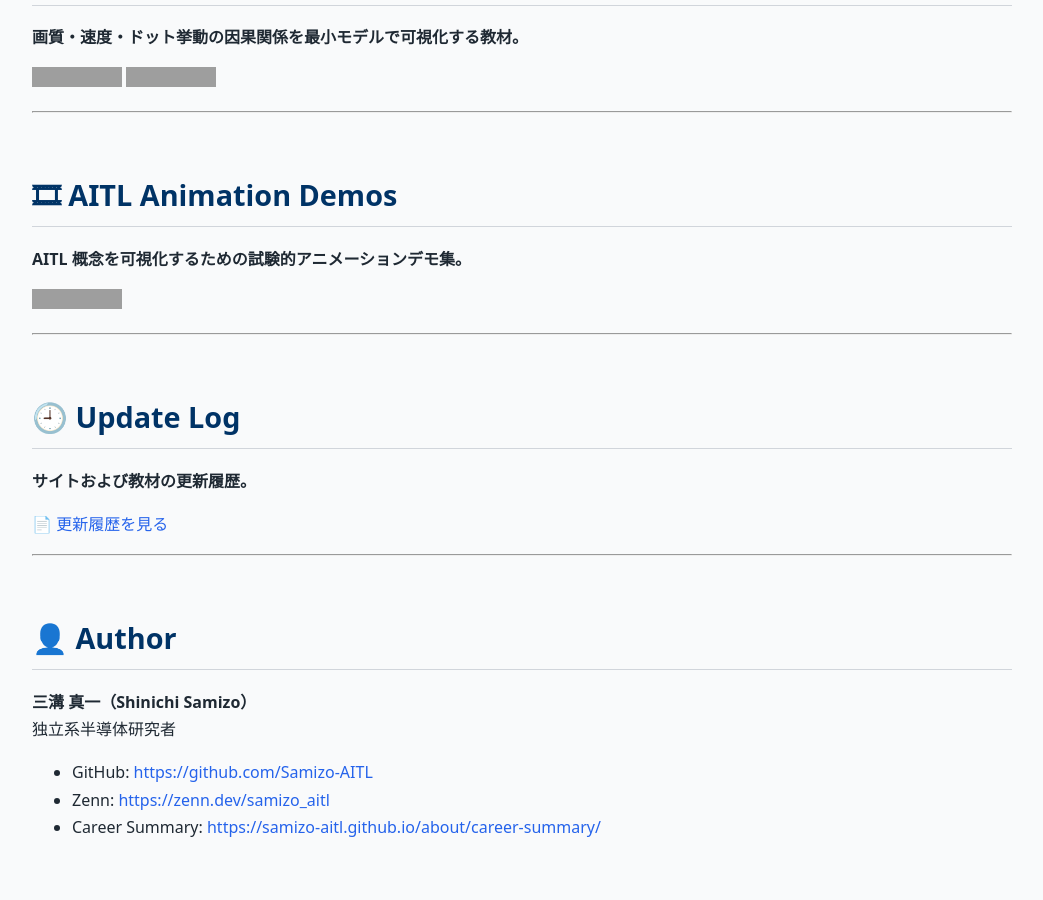
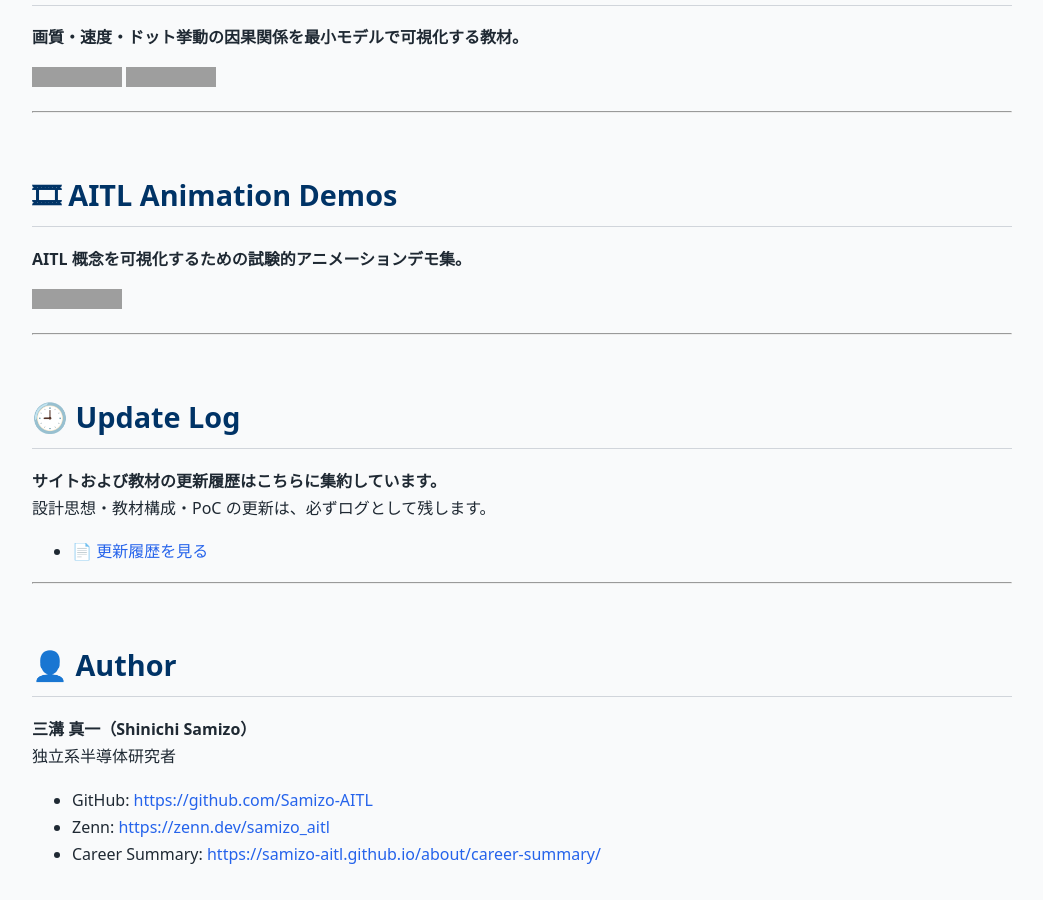
Before and after one commit to Samizo-AITL/Samizo-AITL.github.io, a Jekyll site: the page built from index.md, in a window 1280 px wide and 900 px high, scrolled down 4590 px. Shown: the whole window, without its empty margins (118-1161 px from the left). Built offline with Jekyll 4.4.1, drawn with Linux system fonts in a browser that asks for light colours; before the commit the page ends 5463 px from its top, so only the background shows below that; grey boxes are pictures that could not be loaded.

Commit message:
Update index.md

```diff
--- a/index.md
+++ b/index.md
@@ -193,9 +193,11 @@
 ---
 
 # 🕘 Update Log
-**サイトおよび教材の更新履歴。**
 
-[📄 更新履歴を見る](https://samizo-aitl.github.io/about/update/)
+**サイトおよび教材の更新履歴はこちらに集約しています。**
+設計思想・教材構成・PoC の更新は、必ずログとして残します。
+
+- [📄 更新履歴を見る](https://samizo-aitl.github.io/about/update/)
 
 ---
 
```
